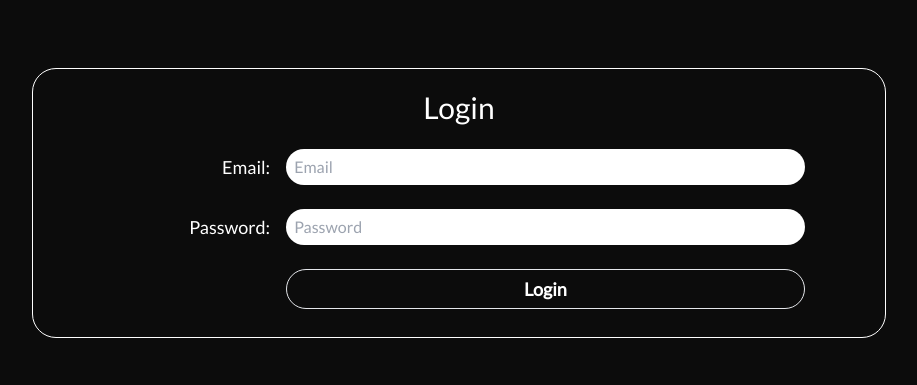
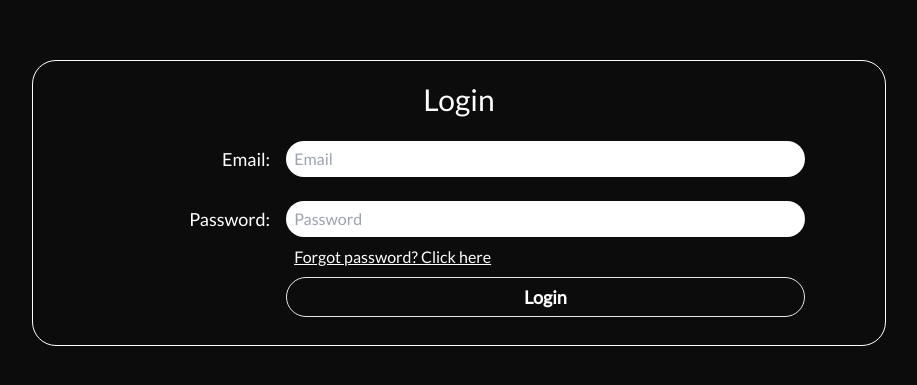
Before and after one commit to leonardopivetta/telemetry_web_app, a React (Create React App) app: page / in a window 1280 px wide. Shown: the part 197-582 px from the top of the page, without its empty margins (181-1098 px from the left). Built offline with nearby package versions, Linux system fonts and the light colour scheme; no server answers.

Commit message:
add forgot password page

```diff
--- a/src/App.tsx
+++ b/src/App.tsx
@@ -9,6 +9,7 @@ import { AdminPage } from './pages/Admin.page';
 import { SingleUserPage } from './pages/SingleUser.page';
 import { CreateUserPage } from './pages/CreateUser.page';
 import { UserPage } from './pages/User.page';
+import { ForgotPasswordPage } from './pages/ForgotPassword.page';
 
 function App() {
   // Hooks for the admin page interface
@@ -23,7 +24,12 @@ function App() {
 
   const userId = useAuth(callbackAdmin);
   // If the user is not logged in, show the login page
-  if (!userId) return <LoginPage />;
+  if (!userId) return <BrowserRouter>
+    <Routes>
+      <Route path="passwordReset" element={<ForgotPasswordPage/>}/>
+      <Route path="*" element={<LoginPage />} />
+    </Routes>
+  </BrowserRouter>
 
   // If the user is logged in access the routes
   return (
--- /dev/null
+++ b/src/pages/ForgotPassword.page.tsx
@@ -0,0 +1,27 @@
+import { SubmitHandler, useForm } from "react-hook-form";
+import { useNavigate } from "react-router-dom";
+import { forgotPassword } from "../firebase/firebase";
+
+type Inputs = {
+    email: string,
+}
+
+export const ForgotPasswordPage = () => {
+    const { register, handleSubmit } = useForm<Inputs>({});
+    const navigate = useNavigate();
+
+    const onSubmit: SubmitHandler<Inputs> = data => {
+        forgotPassword(data.email).then(()=>navigate(-1)).catch(error => alert(error.message))
+    };
+    return <div className="h-screen w-screen flex flex-col">
+        <div className="container mx-auto my-auto">
+            <div className="md:w-1/2 mx-auto">
+                <div className="text-center text-xl py-2">Insert your email in the box to recive the email with the reset link:</div>
+                <form onSubmit={handleSubmit(onSubmit)}>
+                    <input type="text" {...register("email", { required: true })} className="w-full p-2 rounded-3xl leading-tight scale-98 text-black" placeholder="Email..."></input>
+                    <input type="submit" value="Send" className="my-2 p-2 rounded-full border w-full scale-98 text-lg hover:scale-100 duration-200 hover:text-black hover:bg-white"></input>
+                </form>
+            </div>
+        </div>
+    </div>;
+}
--- a/src/pages/Login.page.tsx
+++ b/src/pages/Login.page.tsx
@@ -1,4 +1,5 @@
 import { useState } from "react";
+import { useNavigate } from "react-router-dom";
 import { login } from "../firebase/firebase";
 import { useInput } from "../hooks/useInput"
 
@@ -7,6 +8,8 @@ export const LoginPage = () => {
     const [email, emailChange] = useInput();
     const [password, passwordChange] = useInput();
     const [error, setError] = useState<string | null>(null);
+
+    const navigate = useNavigate();
 
     // Handles the submit of the form
     const onFormSubmit = (e: React.FormEvent<HTMLFormElement>) => {
@@ -36,12 +39,18 @@ export const LoginPage = () => {
                         <input type="text" onChange={emailChange} id="email" className="rounded-3xl text-black p-2 w-full leading-tight" placeholder="Email" />
                     </div>
                 </div>
-                <div className="md:flex md:items-center mb-6">
+                <div className="md:flex md:items-center mb-2">
                     <div className="md:w-1/4">
                         <label htmlFor="email" className="block pr-4 text-lg md:text-right mb-1 md:mb-0">Password:</label>
                     </div>
                     <div className="md:w-3/4">
                         <input type="password" onChange={passwordChange} id="email" className="rounded-3xl text-black p-2 w-full leading-tight" placeholder="Password" />
+                    </div>
+                </div>
+                <div className="md:flex md:items-center mb-2">
+                    <div className="md:w-1/4"></div>
+                    <div className="md:w-3/4 pl-2">
+                        <div onClick={()=>navigate("/passwordReset")} className="underline underline-offset-1">Forgot password? Click here</div>
                     </div>
                 </div>
                 <div className="md:flex md:items-center">
```
